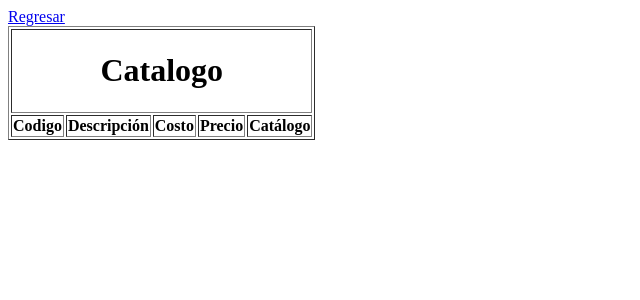
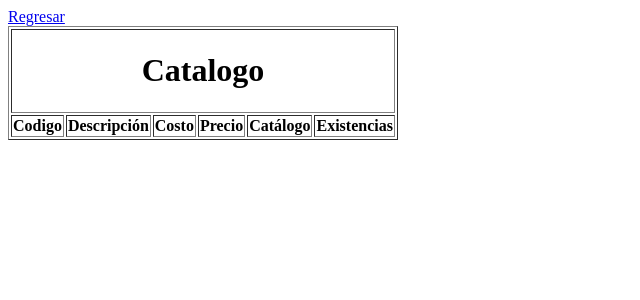
Before and after one commit to Kunai11/Inventario, a PHP site: page /catalogo_articulos.php in a window 1280 px wide. Shown: the top 300 px of the page, without its empty margins (0-640 px from the left). Run offline with PHP 8.4, Linux system fonts and the light colour scheme; data that the repository does not hold is empty.

Commit message:
Agregar la columna de Existencias mediante la consulta SQL y una nueva columna en HTML

```diff
--- a/catalogo_articulos.php
+++ b/catalogo_articulos.php
@@ -9,7 +9,7 @@
         <a href="index.php">Regresar</a>
         <table border="1">
             <tr>
-                <td colspan="5" align="center"><h1>Catalogo</h1></td>
+                <td colspan="6" align="center"><h1>Catalogo</h1></td>
             </tr>
             <tr>
                 <th>Codigo</th>
@@ -17,10 +17,11 @@
                 <th>Costo</th>
                 <th>Precio</th>
                 <th>Cat&aacute;logo</th>
+                <th>Existencias</th>
             </tr>
             <?php
                 include("cn/bdconexion.php");
-                $sql=mysqli_query($db,"SELECT * FROM catalogo") or die(mysqli_error());
+                $sql=mysqli_query($db,"SELECT C.*, E.Existencias FROM catalogo C INNER JOIN existencias E ON C.Codigo = E.Codigo_Art ") or die(mysqli_error());
                 while($row=mysqli_fetch_array($sql)) {
                     echo '
                     <tr>
@@ -29,6 +30,7 @@
                         <td>'.$row['Costo'].'</td>
                         <td>'.$row['Precio'].'</td>
                         <td>'.$row['Categoria'].'</td>
+                        <td>'.$row['Existencias'].'</td>
                     </tr>
                     ';
                 }
```
